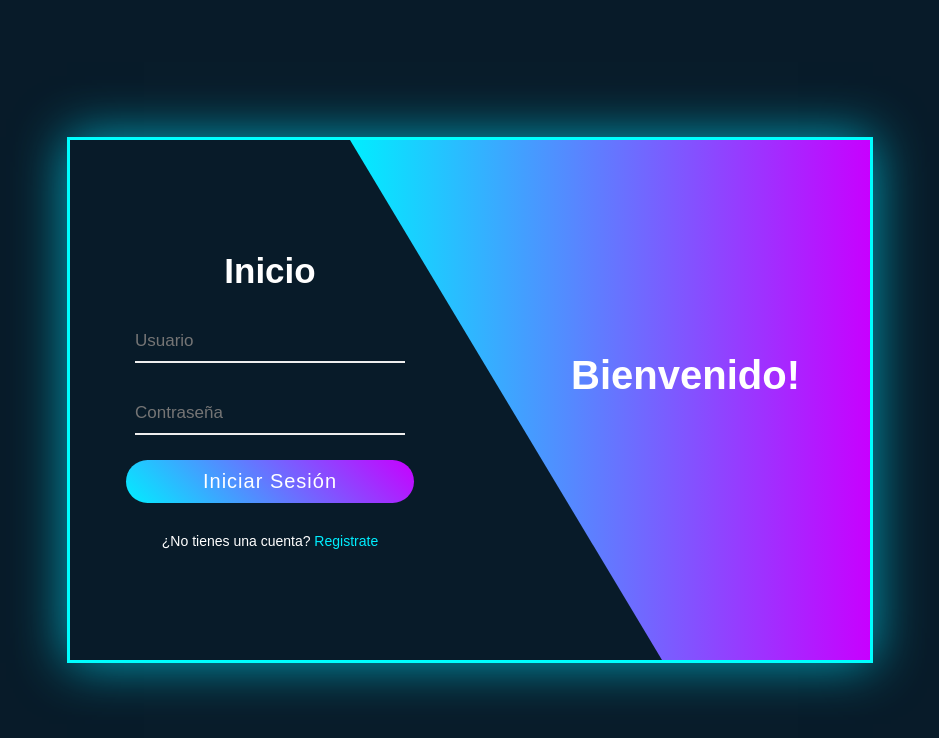
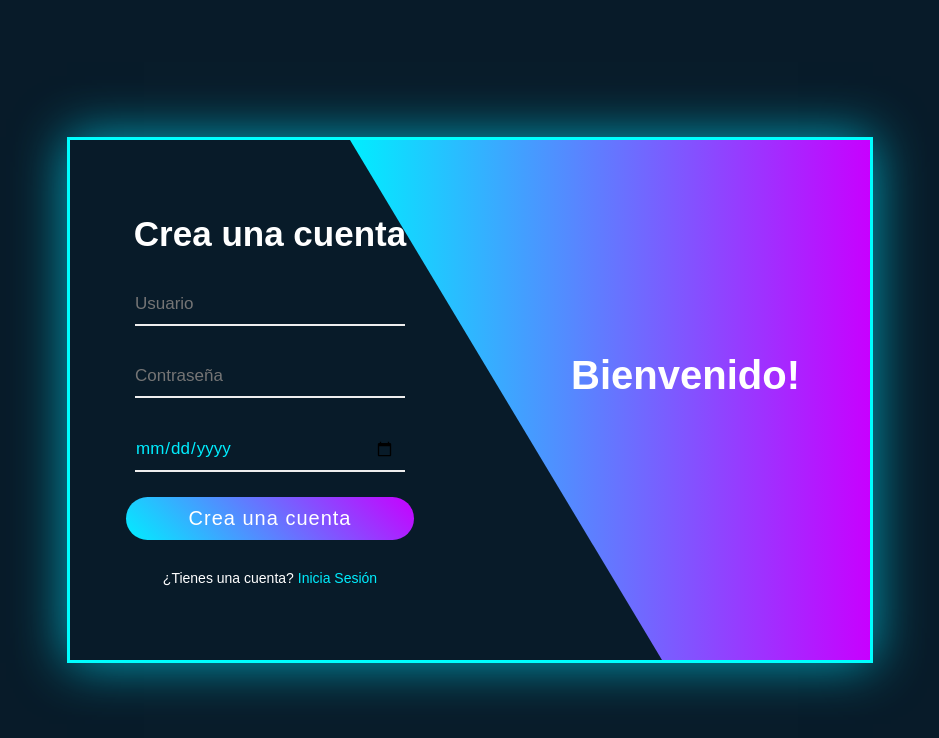
Before and after one commit to Iria24/node_project, a plain HTML site: page index.html in a window 1280 px wide. Both pictures are taken after a click on the link "Registrate". Shown: the whole page, without its empty margins (170-1109 px from the left). Drawn offline with Linux system fonts and the light colour scheme.

Commit message:
He añadido el registro y varios eventos para cambiar de login a register y viceversa

```diff
--- a/index.html
+++ b/index.html
@@ -5,6 +5,7 @@
     <meta name="viewport" content="width=device-width, initial-scale=1.0" />
     <title>Proyecto Node</title>
     <link rel="stylesheet" href="./main/styles.css" />
+    <script src="./scripts/login-register.js" defer></script>
   </head>
   <body>
     <section class="contenedor">
@@ -32,10 +33,43 @@
           <a href="#" class="contenedor-parraf-link">Registrate</a>
         </p>
       </form>
-      <div></div>
       <article class="contenedor-article3">
         <h1 class="contenedor-article3-title">Bienvenido!</h1>
       </article>
     </section>
+
+    <section class="contenedor2">
+      <form class="contenedor2-form">
+        <h1 class="contenedor2-form-title">Crea una cuenta</h1>
+        <article class="contenedor2-form-article1">
+          <input
+            type="input"
+            placeholder="Usuario"
+            class="contenedor2-form-article1-input"
+          />
+          <i class="contenedor2-form-article1-img"></i>
+        </article>
+        <article class="contenedor2-form-article2">
+          <input
+            type="input"
+            placeholder="Contraseña"
+            class="contenedor2-form-article2-input"
+          />
+          <i class="contenedor2-form-article2-img"></i>
+        </article>
+        <article class="contenedor2-form-article3">
+          <input type="date" class="contenedor2-form-article3-input" />
+          <i class="contenedor2-form-article3-img"></i>
+        </article>
+        <button class="contenedor2-boton">Crea una cuenta</button>
+        <p class="contenedor2-parraf">
+          ¿Tienes una cuenta?
+          <a href="#" class="contenedor2-parraf-link">Inicia Sesión</a>
+        </p>
+      </form>
+      <article class="contenedor2-article4">
+        <h1 class="contenedor2-article4-title">Bienvenido!</h1>
+      </article>
+    </section>
   </body>
 </html>
--- /dev/null
+++ b/scripts/login-register.js
@@ -0,0 +1,19 @@
+const login = document.querySelector(".contenedor");
+const registrate = document.querySelector(".contenedor2");
+
+const linkRegistrate = document.querySelector(".contenedor-parraf-link");
+const linkLogin = document.querySelector(".contenedor2-parraf-link");
+
+linkRegistrate.addEventListener("click", function (event) {
+  event.preventDefault();
+
+  registrate.classList.toggle("activado");
+  login.classList.toggle("desactivado");
+});
+
+linkLogin.addEventListener("click", function (event) {
+  event.preventDefault();
+
+  login.classList.remove("desactivado");
+  registrate.classList.remove("activado");
+});
--- a/styles/blocks/_main.scss
+++ b/styles/blocks/_main.scss
@@ -1,49 +1,12 @@
-.contenedor {
-          position: relative;
-          width: 800px;
-          height: 65vh;
-          display: grid;
-          grid-template-columns: 1fr 1fr;
-          border: 3px solid #00ffff;
-          box-shadow: 0 0 50px 0 #00a6bc;
-}
+@import "./sub_main/section1";
 
-.contenedor-form {
-          display: flex;
-          flex-direction: column;
-          justify-content: center;
-          align-items: center;
+@import "./sub_main/section1/article1";
+@import "./sub_main/section1/article2";
+@import "./sub_main/section1/article3";
 
-          .contenedor-form-title {
-                    font-size: 35px;
-          }
-}
-
-@import "./sub_main/section1";
 @import "./sub_main/section2";
 
-.contenedor-boton {
-          border: none;
-          outline: none;
-          width: 288px;
-          margin-top: 25px;
-          padding: 10px 0;
-          font-size: 20px;
-          border-radius: 40px;
-          letter-spacing: 1px;
-          cursor: pointer;
-          background: linear-gradient(45deg, #0ef, #c800ff)
-}
-
-.contenedor-parraf {
-          margin-top: 30px;
-          letter-spacing: 0.5;
-          font-size: 14px;
-
-          .contenedor-parraf-link {
-                    color: #0ef;
-                    text-decoration: none;
-          }
-}
-
-@import "./sub_main/section3";
+@import "./sub_main/section2/article1";
+@import "./sub_main/section2/article2";
+@import "./sub_main/section2/article3";
+@import "./sub_main/section2/article4";
--- a/styles/blocks/sub_main/_section1.scss
+++ b/styles/blocks/sub_main/_section1.scss
@@ -1,15 +1,48 @@
-.contenedor-form-article1 {
-          padding-bottom: 10px;
-          border-bottom: 2px solid #eee;
+.contenedor.desactivado {
+          display: none;
+}
 
-          .contenedor-form-article1-input {
-                    border: none;
-                    outline: none;
-                    background: none;
-                    width: 260px;
-                    margin-top: 40px;
-                    padding-right: 10px;
-                    font-size: 17px;
-                    color: #0ef;
+.contenedor {
+          position: relative;
+          width: 800px;
+          height: 65vh;
+          display: grid;
+          grid-template-columns: 1fr 1fr;
+          border: 3px solid #00ffff;
+          box-shadow: 0 0 50px 0 #00a6bc;
+}
+
+.contenedor-form {
+          display: flex;
+          flex-direction: column;
+          justify-content: center;
+          align-items: center;
+
+          .contenedor-form-title {
+                    font-size: 35px;
           }
 }
+
+.contenedor-boton {
+          border: none;
+          outline: none;
+          width: 288px;
+          margin-top: 25px;
+          padding: 10px 0;
+          font-size: 20px;
+          border-radius: 40px;
+          letter-spacing: 1px;
+          cursor: pointer;
+          background: linear-gradient(45deg, #0ef, #c800ff)
+}
+
+.contenedor-parraf {
+          margin-top: 30px;
+          letter-spacing: 0.5;
+          font-size: 14px;
+
+          .contenedor-parraf-link {
+                    color: #0ef;
+                    text-decoration: none;
+          }
+}
--- a/styles/blocks/sub_main/_section2.scss
+++ b/styles/blocks/sub_main/_section2.scss
@@ -1,15 +1,48 @@
-.contenedor-form-article2 {
-          padding-bottom: 10px;
-          border-bottom: 2px solid #eee;
+.contenedor2 {
+          display: none;
+}
 
-          .contenedor-form-article2-input {
-                    border: none;
-                    outline: none;
-                    background: none;
-                    width: 260px;
-                    margin-top: 40px;
-                    padding-right: 10px;
-                    font-size: 17px;
-                    color: #0ef;
+.contenedor2.activado {
+          position: relative;
+          width: 800px;
+          height: 65vh;
+          display: grid;
+          grid-template-columns: 1fr 1fr;
+          border: 3px solid #00ffff;
+          box-shadow: 0 0 50px 0 #00a6bc;
+}
+
+.contenedor2-form {
+          display: flex;
+          flex-direction: column;
+          justify-content: center;
+          align-items: center;
+
+          .contenedor2-form-title {
+                    font-size: 35px;
           }
 }
+
+.contenedor2-boton {
+          border: none;
+          outline: none;
+          width: 288px;
+          margin-top: 25px;
+          padding: 10px 0;
+          font-size: 20px;
+          border-radius: 40px;
+          letter-spacing: 1px;
+          cursor: pointer;
+          background: linear-gradient(45deg, #0ef, #c800ff)
+}
+
+.contenedor2-parraf {
+          margin-top: 30px;
+          letter-spacing: 0.5;
+          font-size: 14px;
+
+          .contenedor2-parraf-link {
+                    color: #0ef;
+                    text-decoration: none;
+          }
+}
--- /dev/null
+++ b/styles/blocks/sub_main/section1/_article1.scss
@@ -0,0 +1,15 @@
+.contenedor-form-article1 {
+          padding-bottom: 10px;
+          border-bottom: 2px solid #eee;
+
+          .contenedor-form-article1-input {
+                    border: none;
+                    outline: none;
+                    background: none;
+                    width: 260px;
+                    margin-top: 40px;
+                    padding-right: 10px;
+                    font-size: 17px;
+                    color: #0ef;
+          }
+}
--- /dev/null
+++ b/styles/blocks/sub_main/section1/_article2.scss
@@ -0,0 +1,15 @@
+.contenedor-form-article2 {
+          padding-bottom: 10px;
+          border-bottom: 2px solid #eee;
+
+          .contenedor-form-article2-input {
+                    border: none;
+                    outline: none;
+                    background: none;
+                    width: 260px;
+                    margin-top: 40px;
+                    padding-right: 10px;
+                    font-size: 17px;
+                    color: #0ef;
+          }
+}
--- /dev/null
+++ b/styles/blocks/sub_main/section2/_article1.scss
@@ -0,0 +1,15 @@
+.contenedor2-form-article1 {
+          padding-bottom: 10px;
+          border-bottom: 2px solid #eee;
+
+          .contenedor2-form-article1-input {
+                    border: none;
+                    outline: none;
+                    background: none;
+                    width: 260px;
+                    margin-top: 40px;
+                    padding-right: 10px;
+                    font-size: 17px;
+                    color: #0ef;
+          }
+}
--- /dev/null
+++ b/styles/blocks/sub_main/section2/_article2.scss
@@ -0,0 +1,15 @@
+.contenedor2-form-article2 {
+          padding-bottom: 10px;
+          border-bottom: 2px solid #eee;
+
+          .contenedor2-form-article2-input {
+                    border: none;
+                    outline: none;
+                    background: none;
+                    width: 260px;
+                    margin-top: 40px;
+                    padding-right: 10px;
+                    font-size: 17px;
+                    color: #0ef;
+          }
+}
--- /dev/null
+++ b/styles/blocks/sub_main/section2/_article3.scss
@@ -0,0 +1,15 @@
+.contenedor2-form-article3 {
+          padding-bottom: 10px;
+          border-bottom: 2px solid #eee;
+
+          .contenedor2-form-article3-input {
+                    border: none;
+                    outline: none;
+                    background: none;
+                    width: 260px;
+                    margin-top: 40px;
+                    padding-right: 10px;
+                    font-size: 17px;
+                    color: #0ef;
+          }
+}
--- /dev/null
+++ b/styles/blocks/sub_main/section2/_article4.scss
@@ -0,0 +1,21 @@
+.contenedor2-article4 {
+          position: absolute;
+          top: 0;
+          right: 0;
+          width: 450px;
+          height: 100%;
+          background: linear-gradient(to right, #0ef, #c800ff);
+          clip-path: polygon(0 0, 100% 0, 100% 100%, 60% 100%);
+          padding-right: 70px;
+          text-align: right;
+          display: flex;
+          flex-direction: column;
+          justify-content: center;
+          align-items: flex-end;
+
+          .contenedor2-article4-title {
+                    font-size: 40px;
+                    margin-top: -50px;
+                    line-height: 50px;
+          }
+}
```
Also changed, not shown: main/styles.css, styles/blocks/_footer.scss (deleted), styles/blocks/_header.scss (deleted), styles/blocks/sub_main/section1/_article3.scss (renamed from styles/blocks/sub_main/_section3.scss), 1 other file.
